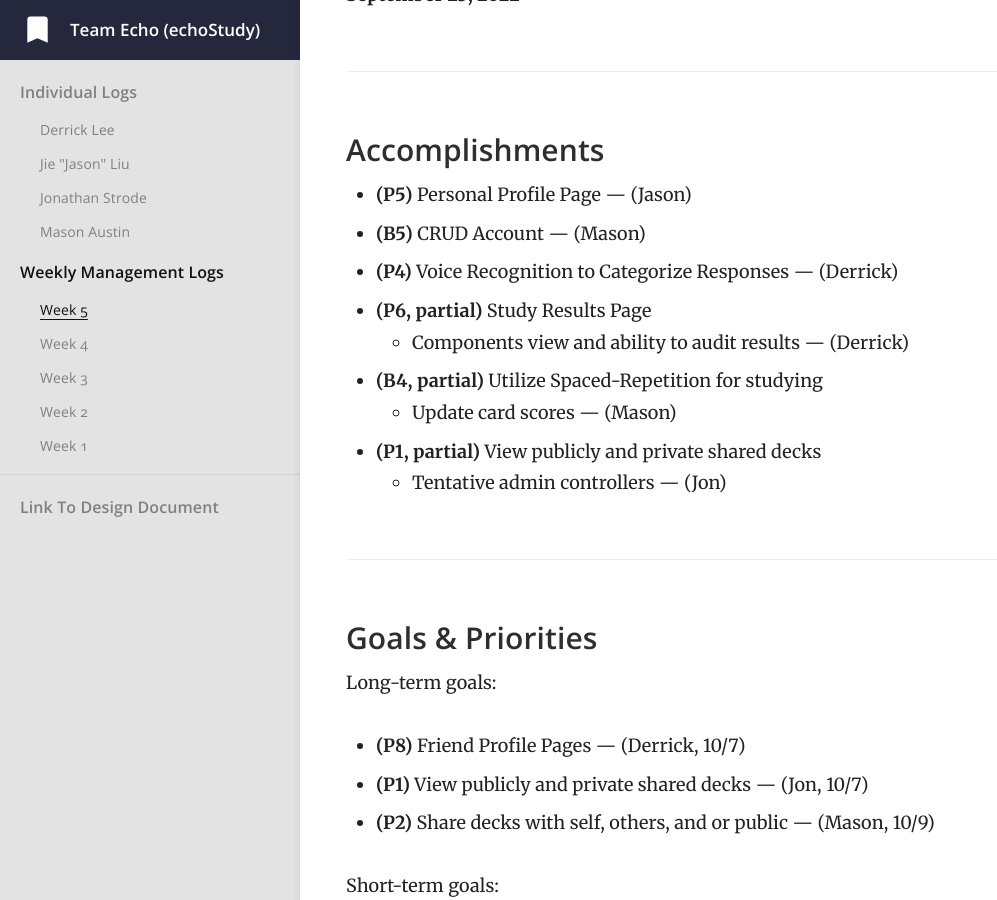
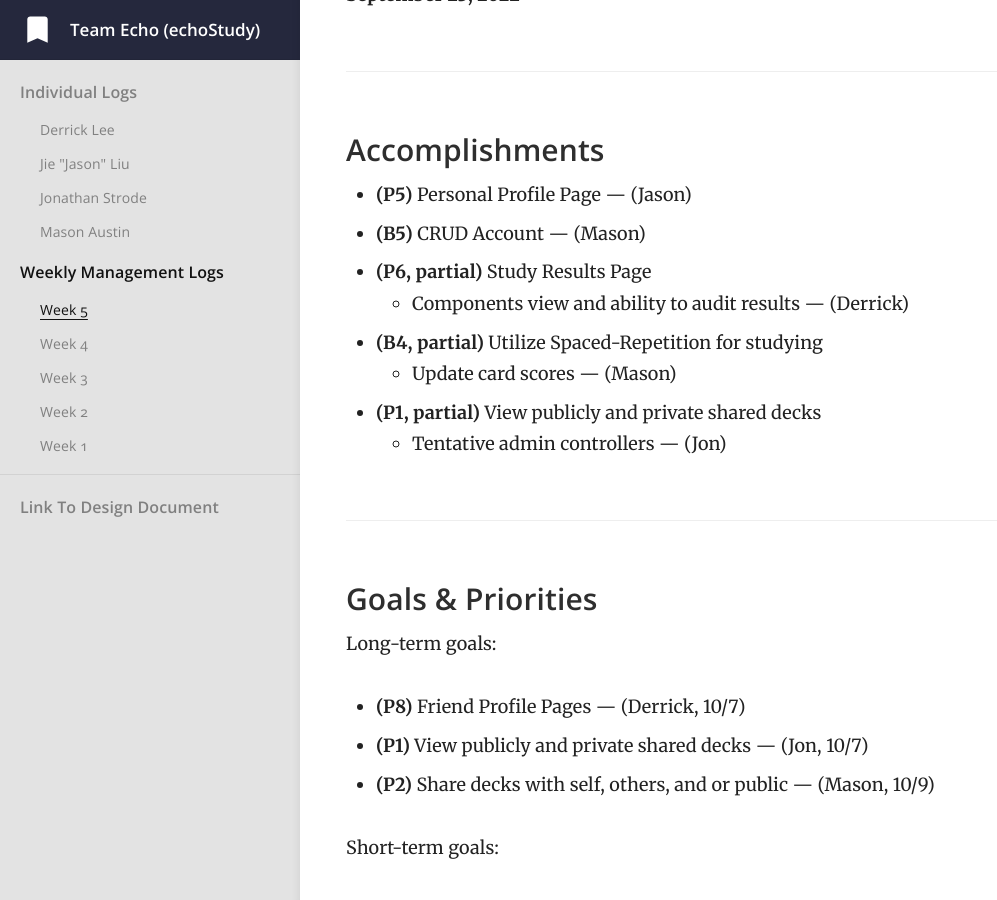
Before and after one commit to jiejasonliu/team-echo-site, a Jekyll site: the page built from _docs/weekly-management-logs/week-5.md, in a window 1280 px wide and 900 px high, scrolled down 416 px. Shown: the whole window, without its empty margins (0-997 px from the left). Built offline with Jekyll 4.4.1, drawn with Linux system fonts in a browser that asks for light colours.

Commit message:
fix(week-5): remove duplicate accomplishment

```diff
--- a/_docs/weekly-management-logs/week-5.md
+++ b/_docs/weekly-management-logs/week-5.md
@@ -16,7 +16,6 @@ order: 5
 
 - **(P5)** Personal Profile Page — (Jason)
 - **(B5)** CRUD Account — (Mason)
-- **(P4)** Voice Recognition to Categorize Responses — (Derrick)
 - **(P6, partial)** Study Results Page
   - Components view and ability to audit results — (Derrick)
 - **(B4, partial)** Utilize Spaced-Repetition for studying
```
